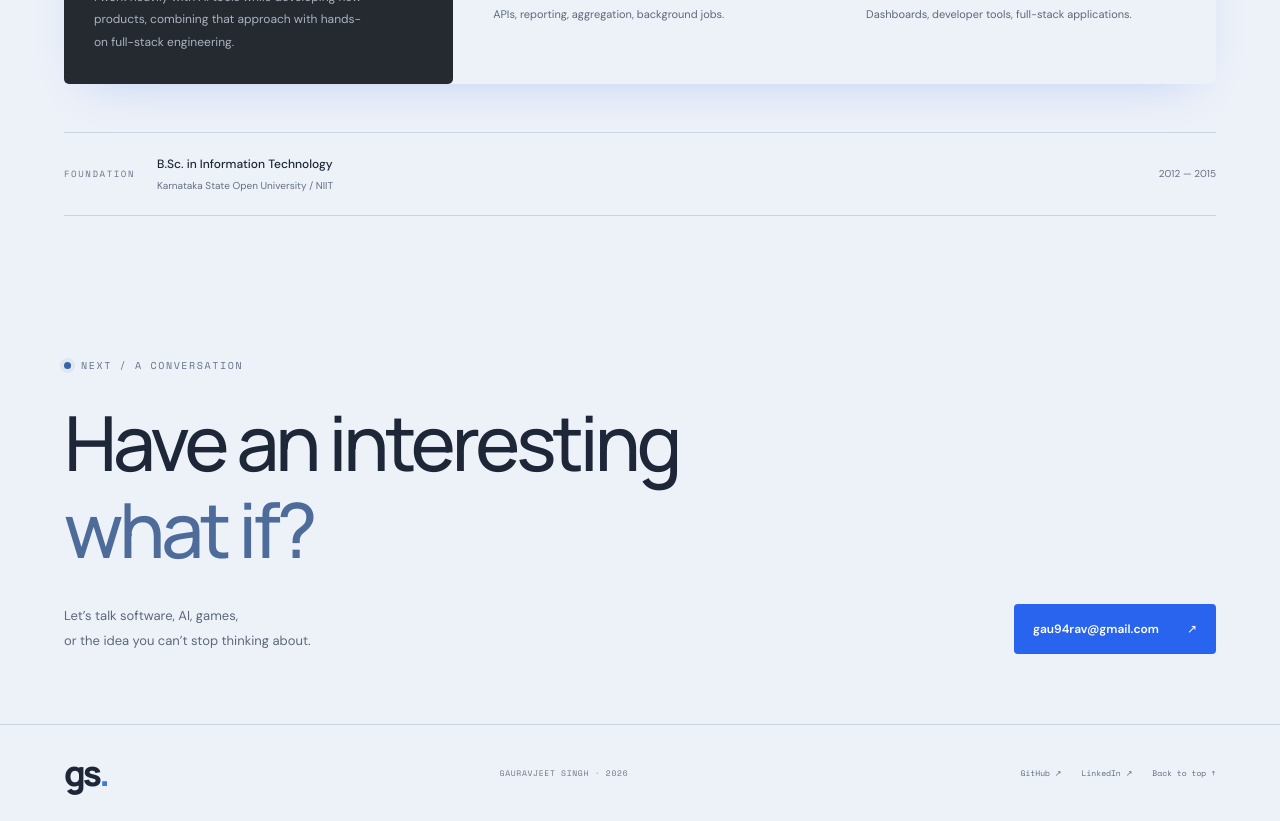
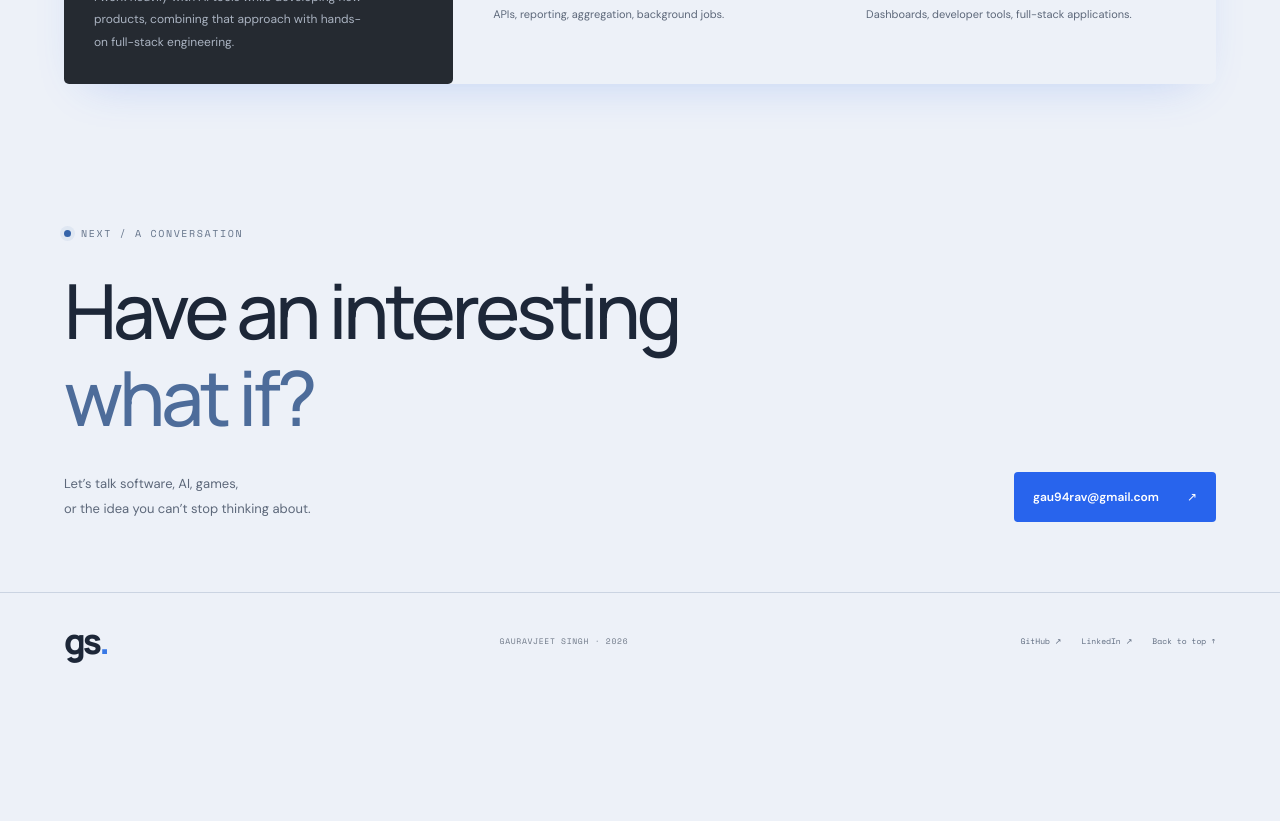
Before and after one commit to gau94rav/resume, a Vue app: page / in a window 1280 px wide. Shown: the part 6060-6881 px from the top of the page. After the commit the page ends 6749 px from the top, so only its background shows below. Built offline with nearby package versions, Linux system fonts and the light colour scheme.

Commit message:
Update Site source

```diff
--- a/src/App.vue
+++ b/src/App.vue
@@ -227,7 +227,6 @@ onUnmounted(() => {
   <section id="toolkit" :class="{ 'section-in-focus': active === 'toolkit' }" class="toolkit-section section-shell">
    <div class="section-heading reveal"><div class="eyebrow">03 / THE TOOLKIT</div><h2>Grounded in code.<br><span>Amplified by AI.</span></h2><p>Backend depth. Frontend craft.<br>A growing practice of building with AI tools.</p></div>
    <div class="toolkit-grid reveal"><div class="toolkit-feature"><span class="tool-symbol">✳</span><div class="eyebrow">HOW I WORK TODAY</div><h3>AI in the<br> building process.</h3><p>I work heavily with AI tools while developing new products, combining that approach with hands-on full-stack engineering.</p></div><div class="skill-panel"><div class="eyebrow">ENGINEERING FOUNDATION</div><div class="skill-cloud"><span v-for="skill in skills" :key="skill">{{ skill }}</span></div><div class="skill-focus"><div><span>01</span><h4>Backend & data</h4><p>APIs, reporting, aggregation, background jobs.</p></div><div><span>02</span><h4>Interfaces & products</h4><p>Dashboards, developer tools, full-stack applications.</p></div></div></div></div>
-   <div class="education reveal"><span class="eyebrow">FOUNDATION</span><div><strong>B.Sc. in Information Technology</strong><span>Karnataka State Open University / NIIT</span></div><span>2012 — 2015</span></div>
   </section>
   <section id="contact" :class="{ 'section-in-focus': active === 'contact' }" class="contact-section section-shell reveal"><div class="eyebrow"><span class="status-dot"></span> NEXT / A CONVERSATION</div><h2>Have an interesting<br><span>what if?</span></h2><div class="contact-bottom"><p>Let’s talk software, AI, games,<br>or the idea you can’t stop thinking about.</p><a class="button primary" href="mailto:gau94rav@gmail.com">gau94rav@gmail.com <span>↗</span></a></div></section>
  </main>
```
